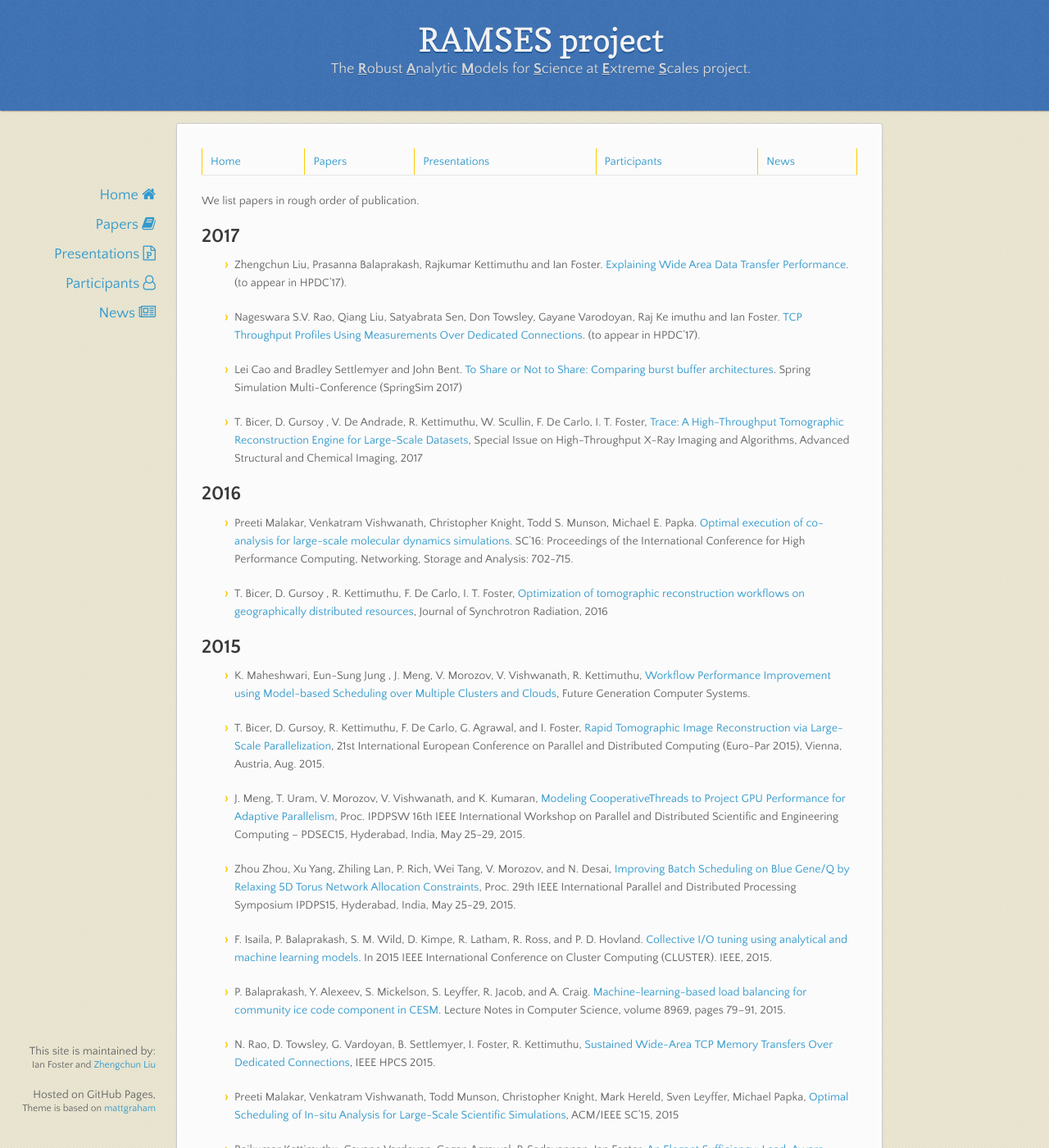
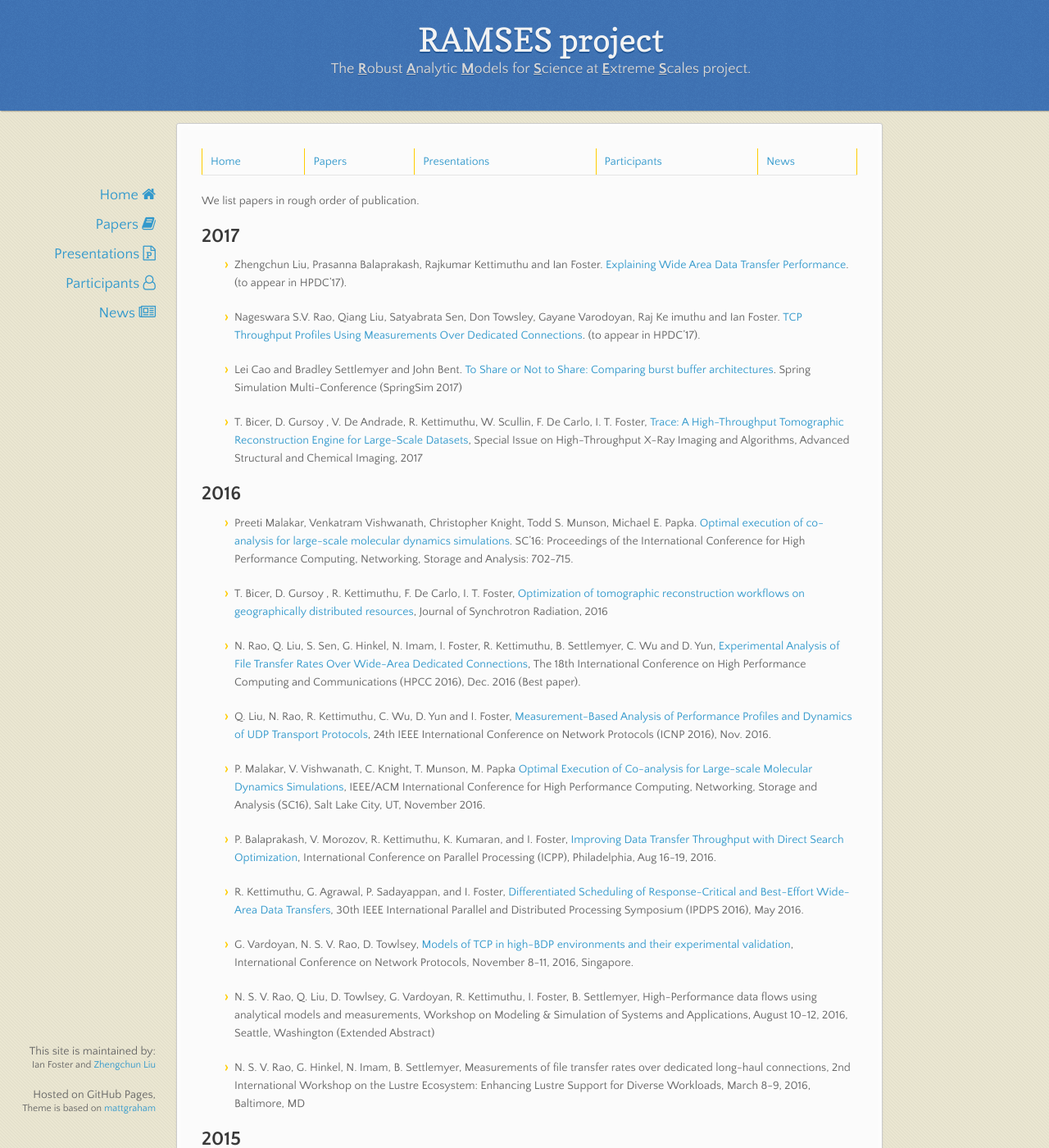
Before and after one commit to ramsesproject/ramses.github.io, a Jekyll site: the page built from papers.md, in a window 1280 px wide and 1400 px high. Shown: the whole window at 82% size. Built offline with Jekyll 4.4.1, drawn with Linux system fonts in a browser that asks for light colours; nearby versions of some CDN libraries.

Commit message:
add, delete, polish etc.

```diff
--- a/papers.md
+++ b/papers.md
@@ -21,6 +21,22 @@ We list papers in rough order of publication.
 * Preeti Malakar, Venkatram Vishwanath, Christopher Knight, Todd S. Munson, Michael E. Papka. [Optimal execution of co-analysis for large-scale molecular dynamics simulations](https://doi.org/10.1109/SC.2016.59). SC'16: Proceedings of the International Conference for High Performance Computing, Networking, Storage and Analysis: 702-715.
 
 * T. Bicer, D. Gursoy , R. Kettimuthu, F. De Carlo, I. T. Foster, [Optimization of tomographic reconstruction workflows on geographically distributed resources](https://doi.org/10.1107/S1600577516007980), Journal of Synchrotron Radiation, 2016
+
+* N. Rao, Q. Liu, S. Sen, G. Hinkel, N. Imam, I. Foster, R. Kettimuthu, B. Settlemyer, C. Wu and D. Yun, [Experimental Analysis of File Transfer Rates Over Wide-Area Dedicated Connections](https://doi.org/10.1109/HPCC-SmartCity-DSS.2016.0038), The 18th International Conference on High Performance Computing and Communications (HPCC 2016), Dec. 2016 (Best paper).
+
+* Q. Liu, N. Rao, R. Kettimuthu, C. Wu, D. Yun and I. Foster, [Measurement-Based Analysis of Performance Profiles and Dynamics of UDP Transport Protocols](https://doi.org/10.1109/ICNP.2016.7784418), 24th IEEE International Conference on Network Protocols (ICNP 2016), Nov. 2016.
+
+* P. Malakar, V. Vishwanath, C. Knight, T. Munson, M. Papka [Optimal Execution of Co-analysis for Large-scale Molecular Dynamics Simulations](https://doi.org/10.1109/SC.2016.59), IEEE/ACM International Conference for High Performance Computing, Networking, Storage and Analysis (SC16), Salt Lake City, UT, November 2016.
+
+* P. Balaprakash, V. Morozov, R. Kettimuthu, K. Kumaran, and I. Foster, [Improving Data Transfer Throughput with Direct Search Optimization](https://doi.org/10.1109/ICPP.2016.36), International Conference on Parallel Processing (ICPP), Philadelphia, Aug 16-19, 2016.
+
+* R. Kettimuthu, G. Agrawal, P. Sadayappan, and I. Foster, [Differentiated Scheduling of Response-Critical and Best-Effort Wide-Area Data Transfers](https://doi.org/10.1109/IPDPS.2016.97), 30th IEEE International Parallel and Distributed Processing Symposium (IPDPS 2016), May 2016.
+
+* G. Vardoyan, N. S. V. Rao, D. Towlsey, [Models of TCP in high-BDP environments and their experimental validation](https://people.cs.umass.edu/~gvardoyan/Pubs/ICNP2016.pdf), International Conference on Network Protocols, November 8-11, 2016, Singapore.
+
+* N. S. V. Rao, Q. Liu, D. Towlsey, G. Vardoyan, R. Kettimuthu, I. Foster, B. Settlemyer, High-Performance data flows using analytical models and measurements, Workshop on Modeling & Simulation of Systems and Applications, August 10-12, 2016, Seattle, Washington (Extended Abstract)
+
+* N. S. V. Rao, G. Hinkel, N. Imam, B. Settlemyer, Measurements of file transfer rates over dedicated long-haul connections, 2nd International Workshop on the Lustre Ecosystem: Enhancing Lustre Support for Diverse Workloads, March 8-9, 2016, Baltimore, MD
 
 ## 2015
 
```
